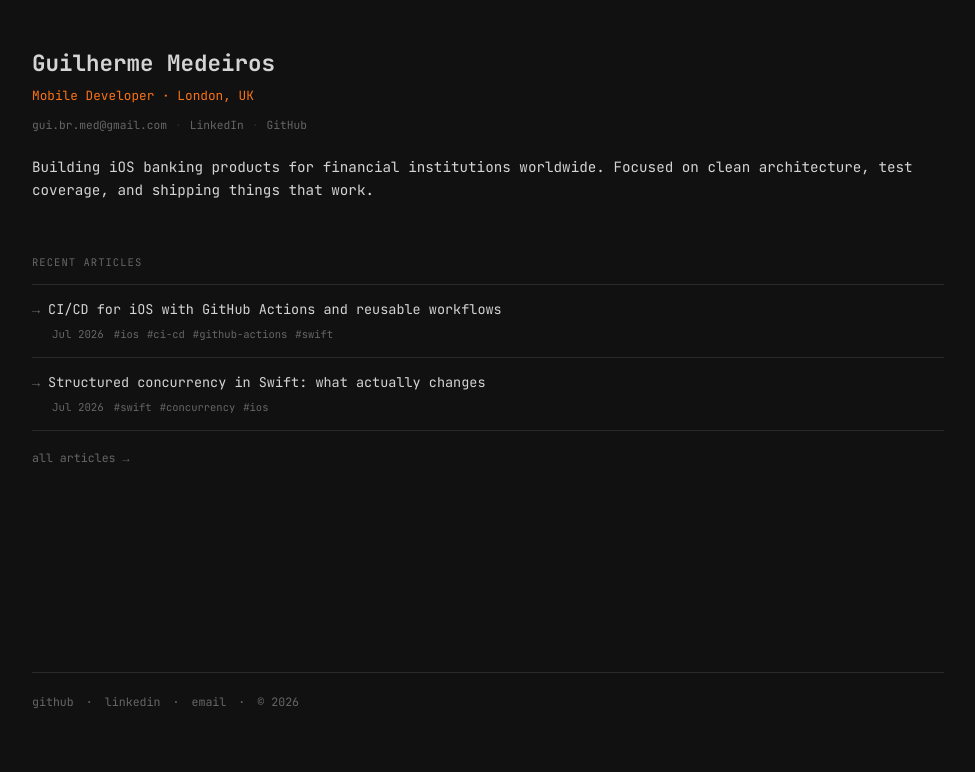
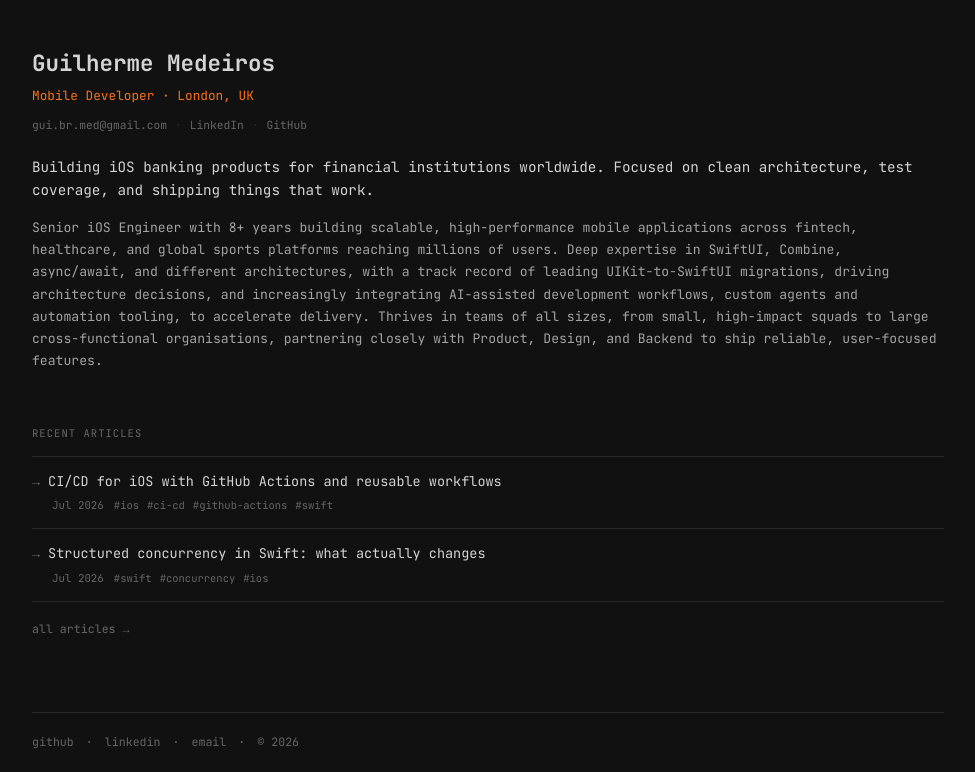
Before and after one commit to guibrasil/guibrasilmed.com, an Astro site: page / in a window 1280 px wide. Shown: the part 68-840 px from the top of the page, without its empty margins (152-1127 px from the left). Before the commit the page ends 800 px from the top, so only its background shows below. Built offline with nearby package versions, Linux system fonts and the light colour scheme; Astro itself is replaced by a stand-in of ours.

Commit message:
Add subtitle bio to home page intro section
Co-Authored-By: Claude Sonnet 4.6 <noreply@anthropic.com>

```diff
--- a/src/pages/index.astro
+++ b/src/pages/index.astro
@@ -20,6 +20,7 @@ const recentArticles = allArticles
       <a href="https://github.com/guibrasil" target="_blank" rel="noopener">GitHub</a>
     </p>
     <p class="intro-desc">Building iOS banking products for financial institutions worldwide. Focused on clean architecture, test coverage, and shipping things that work.</p>
+    <p class="intro-subtitle">Senior iOS Engineer with 8+ years building scalable, high-performance mobile applications across fintech, healthcare, and global sports platforms reaching millions of users. Deep expertise in SwiftUI, Combine, async/await, and different architectures, with a track record of leading UIKit-to-SwiftUI migrations, driving architecture decisions, and increasingly integrating AI-assisted development workflows, custom agents and automation tooling, to accelerate delivery. Thrives in teams of all sizes, from small, high-impact squads to large cross-functional organisations, partnering closely with Product, Design, and Backend to ship reliable, user-focused features.</p>
   </section>
 
   {recentArticles.length > 0 && (
@@ -96,4 +97,12 @@ const recentArticles = allArticles
     margin: 0;
     color: var(--text);
   }
+
+  .intro-subtitle {
+    font-size: 0.875rem;
+    line-height: 1.7;
+    margin-top: 1rem;
+    color: var(--text-muted, var(--text));
+    opacity: 0.75;
+  }
 </style>
```
